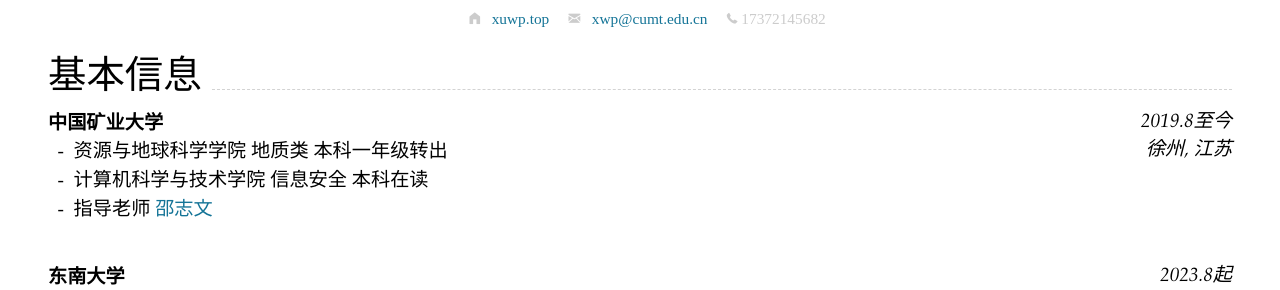
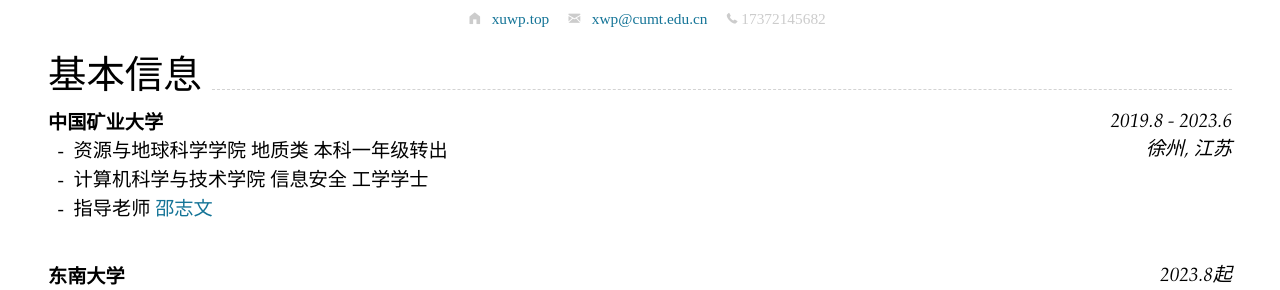
Before and after one commit to WanpengXu/cv-zh, a Jekyll site: the page built from index.md, in a window 1280 px wide and 900 px high. Shown: the part 210-500 px from the top of the window. Built offline with Jekyll 4.4.1, drawn with Linux system fonts in a browser that asks for light colours; nearby versions of some CDN libraries.

Commit message:
update content

````diff
--- a/index.md
+++ b/index.md
@@ -26,14 +26,14 @@ Supported arguments:
 
 ## 基本信息
 
-### **中国矿业大学** `2019.8至今`
+### **中国矿业大学** `2019.8 - 2023.6`
 
 ```
 徐州, 江苏
 ```
 
 - 资源与地球科学学院 地质类 本科一年级转出
-- 计算机科学与技术学院 信息安全 本科在读
+- 计算机科学与技术学院 信息安全 工学学士
 - 指导老师 [邵志文](https://zhiwenshao.github.io/)
 
 <br>
````
